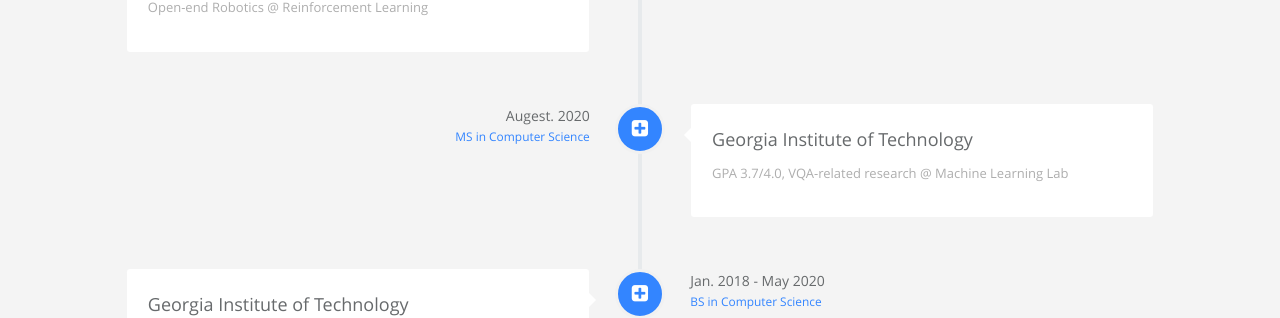
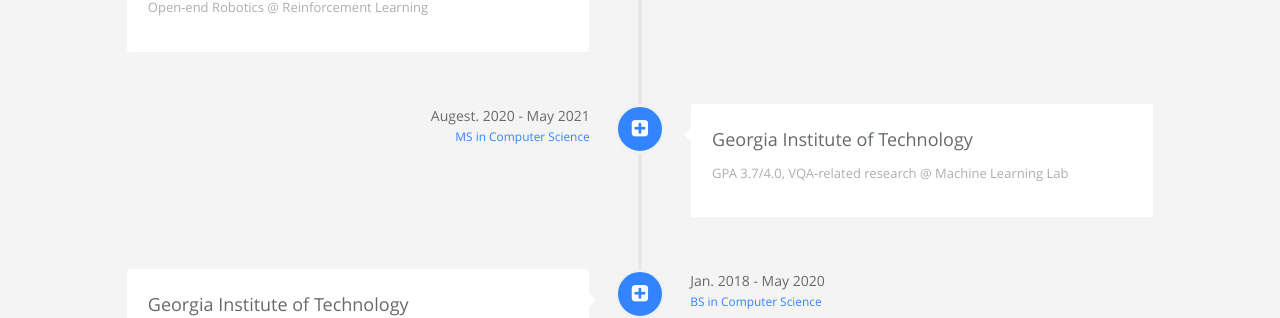
Before and after one commit to robinzixuan/robin.github.io, a Jekyll site: the page built from index.html, in a window 1280 px wide and 900 px high, scrolled down 1117 px. Shown: the part 154-472 px from the top of the window. Built offline with Jekyll 4.4.1, drawn with Linux system fonts in a browser that asks for light colours.

Commit message:
Update education.yml

```diff
--- a/_data/index/education.yml
+++ b/_data/index/education.yml
@@ -21,7 +21,7 @@
     detail: GPA 3.7/4.0, VQA-related research @ Machine Learning Lab
     i18n: company_a_desc
   date:
-    detail: Augest. 2020
+    detail: Augest. 2020 - May 2021
     i18n: company_a_date
   job:
     detail: MS in Computer Science
```
